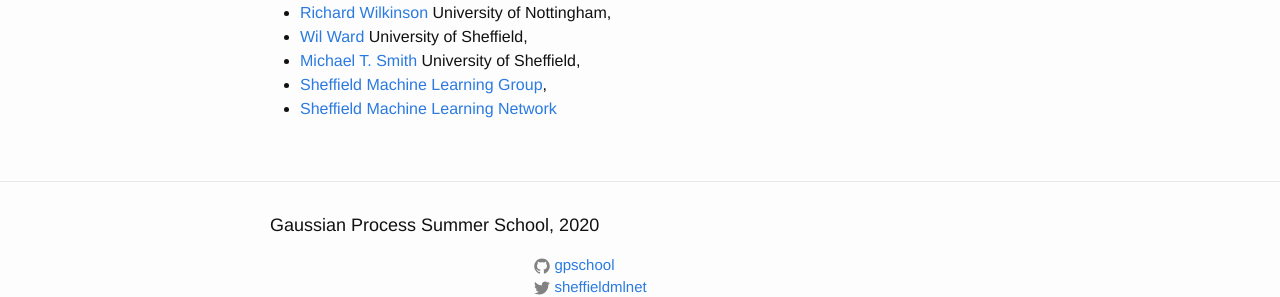
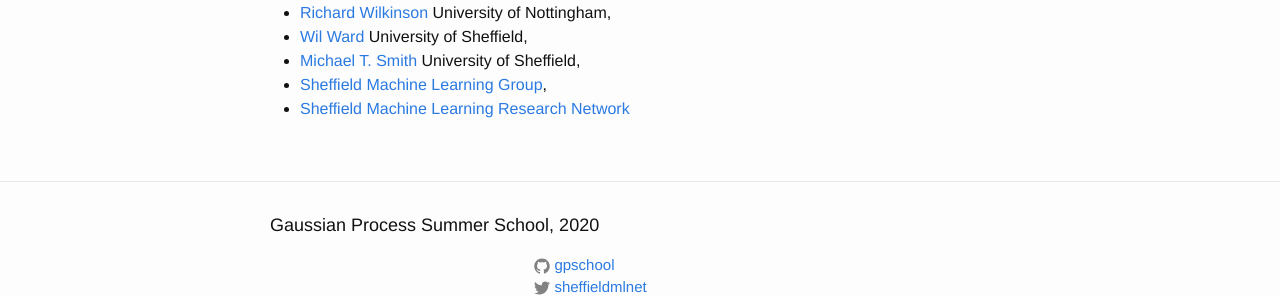
Before and after one commit to gpschool/gpss20, a Jekyll site: the page built from index.html, in a window 1280 px wide. Shown: the part 571-868 px from the top of the page. Built offline with Jekyll 4.4.1, drawn with Linux system fonts in a browser that asks for light colours.

Commit message:
minor update

```diff
--- a/_config.yml
+++ b/_config.yml
@@ -55,7 +55,7 @@
     - {given: Wil, family: Ward, url: "https://wilocw.github.io/", institute: University of Sheffield}
     - {given: Michael T., family: Smith, url: "http://www.michaeltsmith.org.uk/", institute: University of Sheffield}
     - {given: "", family: Sheffield Machine Learning Group, url: "https://www.sheffield.ac.uk/dcs/research/groups/machine-learning"}
-    - {given: "", family: Sheffield Machine Learning Network, url: "https://sheffieldmlnet.github.io/"}
+    - {given: "", family: Sheffield Machine Learning Research Network, url: "https://sheffieldmlnet.github.io/"}
 
 
 previous_meeting:
```
